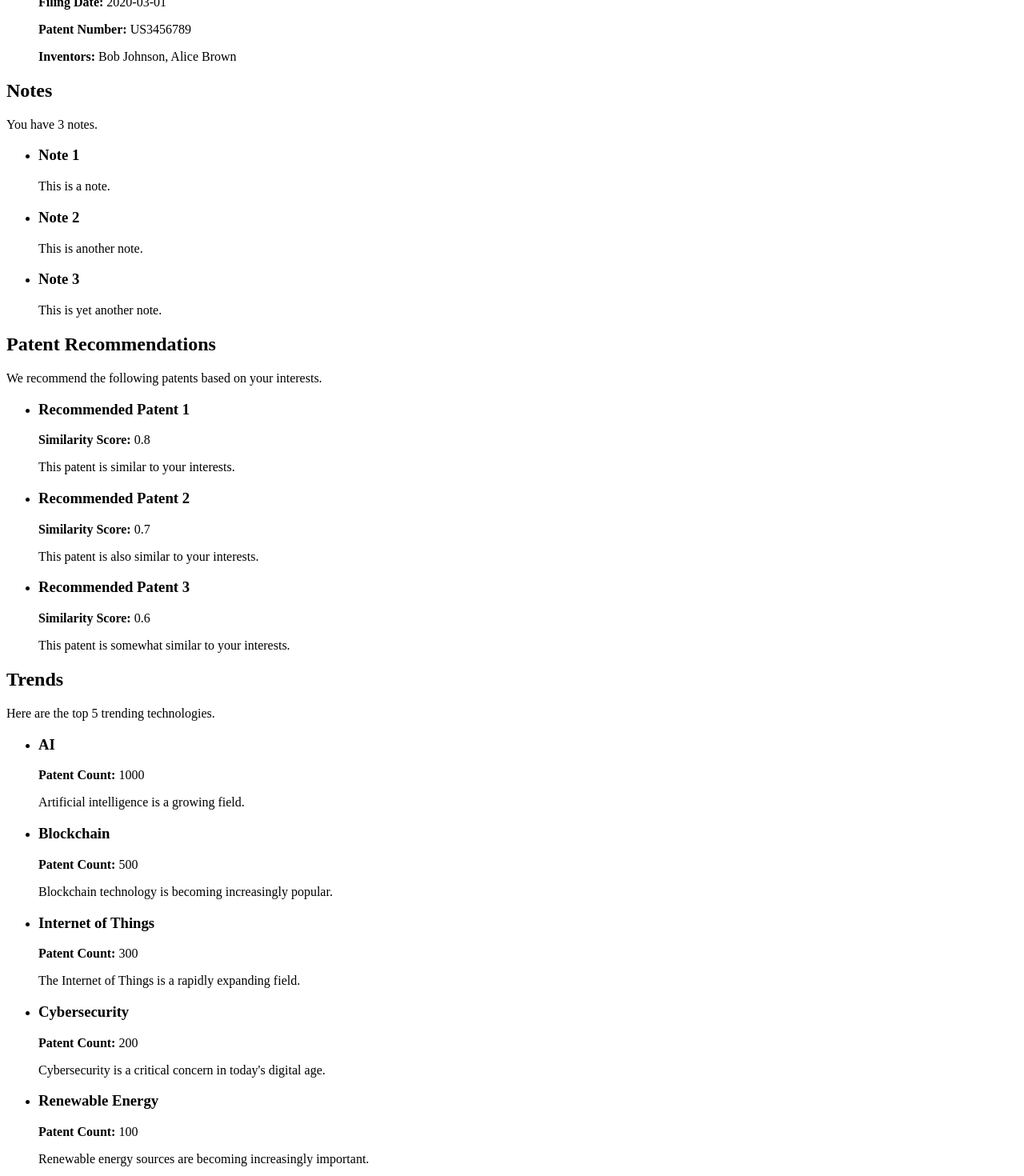
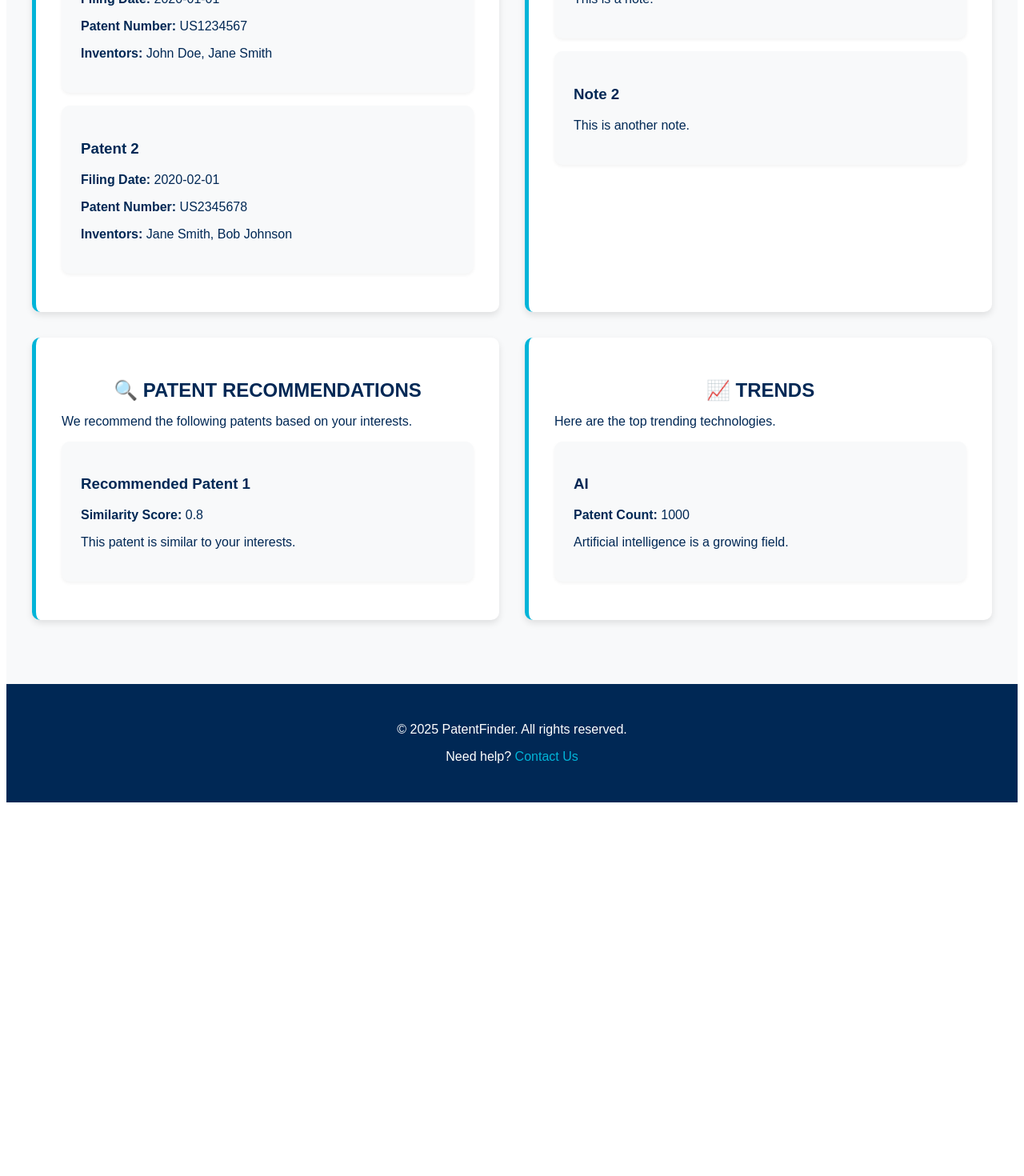
Before and after one commit to Grayson-spec/PatentLocator, an Angular app in the folder client/: page /account in a window 1280 px wide. Shown: the part 780-2250 px from the top of the page at 80% size. After the commit the page ends 1791 px from the top, so only its background shows below. Built offline with nearby package versions, Linux system fonts and the light colour scheme.

Commit message:
cleaned account page

```diff
--- a/client/src/app/Components/account/account.component.css
+++ b/client/src/app/Components/account/account.component.css
@@ -1,103 +1,99 @@
-.contact-container {
+/* General Styling */
+body {
+    font-family: 'Arial', sans-serif;
+    background: #f8f9fa;
+    color: #002855;
+    margin: 0;
+    padding: 0;
+}
+
+/* NAVY BLUE HEADER */
+.header {
     background: #002855;
-    min-height: 100vh;
+    color: white;
+    text-align: center;
+    padding: 2rem;
+    font-size: 2rem;
+    font-weight: 700;
+    margin-bottom: 2rem;
+}
+
+/* MAIN CONTENT */
+.accounts-container {
+    max-width: 1200px;
+    margin: 0 auto;
+    padding: 2rem;
     display: flex;
     flex-direction: column;
-    justify-content: flex-start;
-    align-items: center;
-    padding-bottom: 4rem;
-    font-family: 'Segoe UI', system-ui, -apple-system, sans-serif;
-    line-height: 1.6;
+    gap: 2rem;
 }
 
-.contact-header {
+/* SECTION GRID */
+.section-grid {
+    display: grid;
+    grid-template-columns: 1fr 1fr;
+    gap: 2rem;
+    width: 100%;
+}
+
+/* STYLING FOR SECTIONS */
+.account-info, .patent-saves, .notes, .patent-recommendations, .trends {
+    background: white;
+    padding: 2rem;
+    border-radius: 10px;
+    box-shadow: 0 4px 8px rgba(0, 0, 0, 0.1);
+    border-left: 5px solid #00b4d8;
+}
+
+/* SECTION HEADERS */
+.patent-saves h2, .notes h2, .patent-recommendations h2, .trends h2 {
+    font-size: 1.5rem;
+    font-weight: 700;
+    text-align: center;
+    text-transform: uppercase;
+    margin-bottom: 1rem;
+    color: #002855;
+    display: flex;
+    justify-content: center;
+    align-items: center;
+    gap: 0.5rem;
+}
+
+/* LIST STYLING */
+.patent-saves ul, .notes ul, .patent-recommendations ul, .trends ul {
+    list-style: none;
+    padding: 0;
+}
+
+.patent-saves li, .notes li, .patent-recommendations li, .trends li {
+    background: #f8f9fa;
+    padding: 1.5rem;
+    border-radius: 10px;
+    margin-bottom: 1rem;
+    box-shadow: 0 2px 4px rgba(0, 0, 0, 0.05);
+}
+
+/* FOOTER */
+.footer {
     background: #002855;
     color: white;
-    width: 100%;
-    padding: 2rem 0;
     text-align: center;
-    font-size: 2.5rem;
-    font-weight: bold;
-    box-shadow: 0 4px 8px rgba(0, 0, 0, 0.2);
+    padding: 2rem;
+    margin-top: 3rem;
 }
 
-.contact-header::before {
-    content: "✉️";
-    margin-right: 10px;
-    font-size: 2rem;
-    color: #00b5e2;
+.footer a {
+    color: #00b4d8;
+    text-decoration: none;
 }
 
-.contact-info {
-    background: white;
-    padding: 3rem;
-    width: 50%;
-    border-radius: 12px;
-    box-shadow: 0 8px 32px rgba(0, 0, 0, 0.15);
-    text-align: center;
-    margin-top: 3rem;
-    border: 1px solid rgba(0, 0, 0, 0.1);
+.footer a:hover {
+    text-decoration: underline;
 }
 
-.contact-info p {
-    font-size: 1.2rem;
-    color: #333;
-    margin-bottom: 1.5rem;
-    font-weight: 500;
+/* RESPONSIVE DESIGN */
+@media (max-width: 768px) {
+    .section-grid {
+        grid-template-columns: 1fr;
+    }
 }
-
-.contact-form {
-    display: flex;
-    flex-direction: column;
-    gap: 1.2rem;
-    align-items: center;
-}
-
-.contact-form label {
-    font-size: 1.2rem;
-    font-weight: 600;
-    color: #002855;
-}
-
-.contact-form input,
-.contact-form textarea {
-    width: 90%;
-    padding: 0.9rem;
-    border-radius: 8px;
-    border: 1px solid #ccc;
-    font-size: 1rem;
-    color: #333;
-    background: rgba(255, 255, 255, 0.9);
-    transition: all 0.3s ease-in-out;
-}
-
-.contact-form input:focus,
-.contact-form textarea:focus {
-    outline: 2px solid #00b5e2;
-    background: white;
-}
-
-.contact-form textarea {
-    min-height: 150px;
-    resize: none;
-}
-
-.contact-form button {
-    margin-top: 1.5rem;
-    padding: 0.9rem 2.5rem;
-    font-size: 1.3rem;
-    border: none;
-    border-radius: 10px;
-    background: #00b5e2;
-    color: white;
-    cursor: pointer;
-    transition: all 0.3s ease-in-out;
-    font-weight: bold;
-    box-shadow: 0 4px 8px rgba(0, 181, 226, 0.2);
-}
-
-.contact-form button:hover {
-    background: #008bb0;
-    transform: scale(1.05);
-    box-shadow: 0 6px 12px rgba(0, 181, 226, 0.3);
-}
--- a/client/src/app/Components/account/account.component.html
+++ b/client/src/app/Components/account/account.component.html
@@ -1,5 +1,19 @@
+<!DOCTYPE html>
+<html lang="en">
+<head>
+    <meta charset="UTF-8">
+    <meta name="viewport" content="width=device-width, initial-scale=1.0">
+    <title>My Account</title>
+</head>
+<body>
+
+    <!-- NAVY BLUE HEADER -->
+    <div class="header">
+        My Account
+    </div>
+
     <div class="accounts-container">
-    <h1>My Account</h1>
+        <!-- FULL-WIDTH ACCOUNT INFO -->
         <div class="account-info">
             <h2>Account Information</h2>
             <p><strong>Username:</strong> {{ username }}</p>
@@ -8,8 +22,11 @@
             <p><strong>Subscription Status:</strong> Active</p>
             <p><strong>Subscription Expiration:</strong> 2025-02-17</p>
         </div>
+
+        <!-- FIRST ROW: SAVED PATENTS & NOTES -->
+        <div class="section-grid">
             <div class="patent-saves">
-      <h2>Saved Patents</h2>
+                <h2>📜 Saved Patents</h2>
                 <p>You have {{ savedPatentCount }} saved patents.</p>
                 <ul>
                     <li>
@@ -24,16 +41,11 @@
                         <p><strong>Patent Number:</strong> {{ savedPatent2.patentNumber }}</p>
                         <p><strong>Inventors:</strong> {{ savedPatent2.inventors }}</p>
                     </li>
-        <li>
-          <h3>{{ savedPatent3.title }}</h3>
-          <p><strong>Filing Date:</strong> {{ savedPatent3.filingDate }}</p>
-          <p><strong>Patent Number:</strong> {{ savedPatent3.patentNumber }}</p>
-          <p><strong>Inventors:</strong> {{ savedPatent3.inventors }}</p>
-        </li>
                 </ul>
             </div>
+
             <div class="notes">
-      <h2>Notes</h2>
+                <h2>🗒️ Notes</h2>
                 <p>You have {{ noteCount }} notes.</p>
                 <ul>
                     <li>
@@ -44,14 +56,14 @@
                         <h3>{{ note2.title }}</h3>
                         <p>{{ note2.text }}</p>
                     </li>
-        <li>
-          <h3>{{ note3.title }}</h3>
-          <p>{{ note3.text }}</p>
-        </li>
                 </ul>
             </div>
+        </div>
+
+        <!-- SECOND ROW: PATENT RECOMMENDATIONS & TRENDS -->
+        <div class="section-grid">
             <div class="patent-recommendations">
-      <h2>Patent Recommendations</h2>
+                <h2>🔍 Patent Recommendations</h2>
                 <p>We recommend the following patents based on your interests.</p>
                 <ul>
                     <li>
@@ -59,47 +71,28 @@
                         <p><strong>Similarity Score:</strong> {{ recommendation1.similarityScore }}</p>
                         <p>{{ recommendation1.description }}</p>
                     </li>
-        <li>
-          <h3>{{ recommendation2.title }}</h3>
-          <p><strong>Similarity Score:</strong> {{ recommendation2.similarityScore }}</p>
-          <p>{{ recommendation2.description }}</p>
-        </li>
-        <li>
-          <h3>{{ recommendation3.title }}</h3>
-          <p><strong>Similarity Score:</strong> {{ recommendation3.similarityScore }}</p>
-          <p>{{ recommendation3.description }}</p>
-        </li>
                 </ul>
             </div>
+
             <div class="trends">
-      <h2>Trends</h2>
-      <p>Here are the top 5 trending technologies.</p>
+                <h2>📈 Trends</h2>
+                <p>Here are the top trending technologies.</p>
                 <ul>
                     <li>
                         <h3>{{ trend1.technology }}</h3>
                         <p><strong>Patent Count:</strong> {{ trend1.patentCount }}</p>
                         <p>{{ trend1.description }}</p>
                     </li>
-        <li>
-          <h3>{{ trend2.technology }}</h3>
-          <p><strong>Patent Count:</strong> {{ trend2.patentCount }}</p>
-          <p>{{ trend2.description }}</p>
-        </li>
-        <li>
-          <h3>{{ trend3.technology }}</h3>
-          <p><strong>Patent Count:</strong> {{ trend3.patentCount }}</p>
-          <p>{{ trend3.description }}</p>
-        </li>
-        <li>
-          <h3>{{ trend4.technology }}</h3>
-          <p><strong>Patent Count:</strong> {{ trend4.patentCount }}</p>
-          <p>{{ trend4.description }}</p>
-          </li>
-          <li>
-          <h3>{{ trend5.technology }}</h3>
-          <p><strong>Patent Count:</strong> {{ trend5.patentCount }}</p>
-          <p>{{ trend5.description }}</p>
-          </li>
                 </ul>
             </div>
         </div>
+    </div>
+
+    <!-- FOOTER -->
+    <footer class="footer">
+        <p>&copy; 2025 PatentFinder. All rights reserved.</p>
+        <p>Need help? <a href="contact.html">Contact Us</a></p>
+    </footer>
+
+</body>
+</html>
```
Lines whose indentation alone changed are shown as unchanged.
